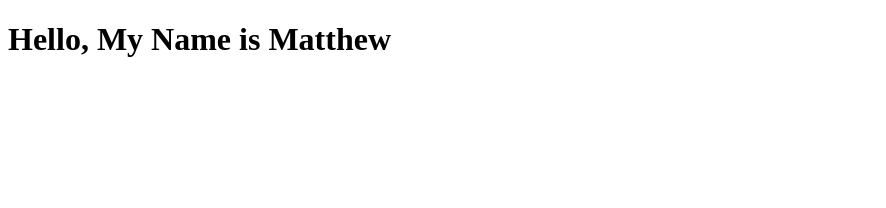
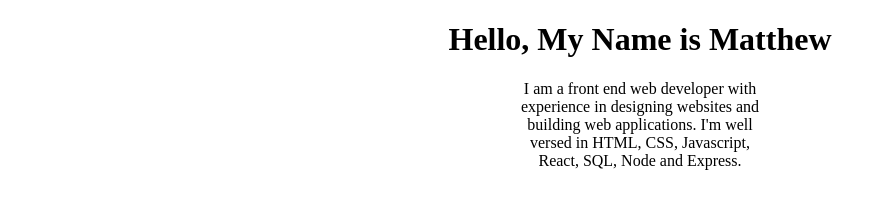
Before and after one commit to mattpr1c3/portfolio, a plain HTML site: page index.html in a window 1280 px wide. Shown: the whole page, without its empty margins (0-886 px from the left). Drawn offline with Linux system fonts and the light colour scheme.

Commit message:
made changes to portfolio

```diff
--- a/index.html
+++ b/index.html
@@ -1,14 +1,21 @@
 <!DOCTYPE html>
 <html lang="en">
-<head>
-    <meta charset="UTF-8">
-    <meta http-equiv="X-UA-Compatible" content="IE=edge">
-    <meta name="viewport" content="width=device-width, initial-scale=1.0">
-    <link rel="stylesheet" href="style.css">
-    <link href="script.js" rel="javascript">
+  <head>
+    <meta charset="UTF-8" />
+    <meta http-equiv="X-UA-Compatible" content="IE=edge" />
+    <meta name="viewport" content="width=device-width, initial-scale=1.0" />
+    <link rel="stylesheet" href="style.css" />
+    <link href="script.js" rel="javascript" />
     <title>Portfolio of work, including coding projects</title>
-</head>
-<body>
-    <h1 class="title">Hello, My Name is Matthew</h1>
-</body>
+  </head>
+  <body>
+    <h1>Hello, My Name is Matthew</h1>
+    <div class="centeralign">
+      <p>
+        I am a front end web developer with <br> experience in designing websites and <br>
+        building web applications. I'm well <br> versed in HTML, CSS, Javascript, <br>
+        React, SQL, Node and Express.
+      </p>
+    </div>
+  </body>
 </html>
--- a/style.css
+++ b/style.css
@@ -1,3 +1,12 @@
-.h1 {
+h1 {
+    display: flex;
     justify-content: center;
 }
+
+body {
+    text-align: justify;
+}
+
+.centeralign {
+    text-align: center;
+}
```
